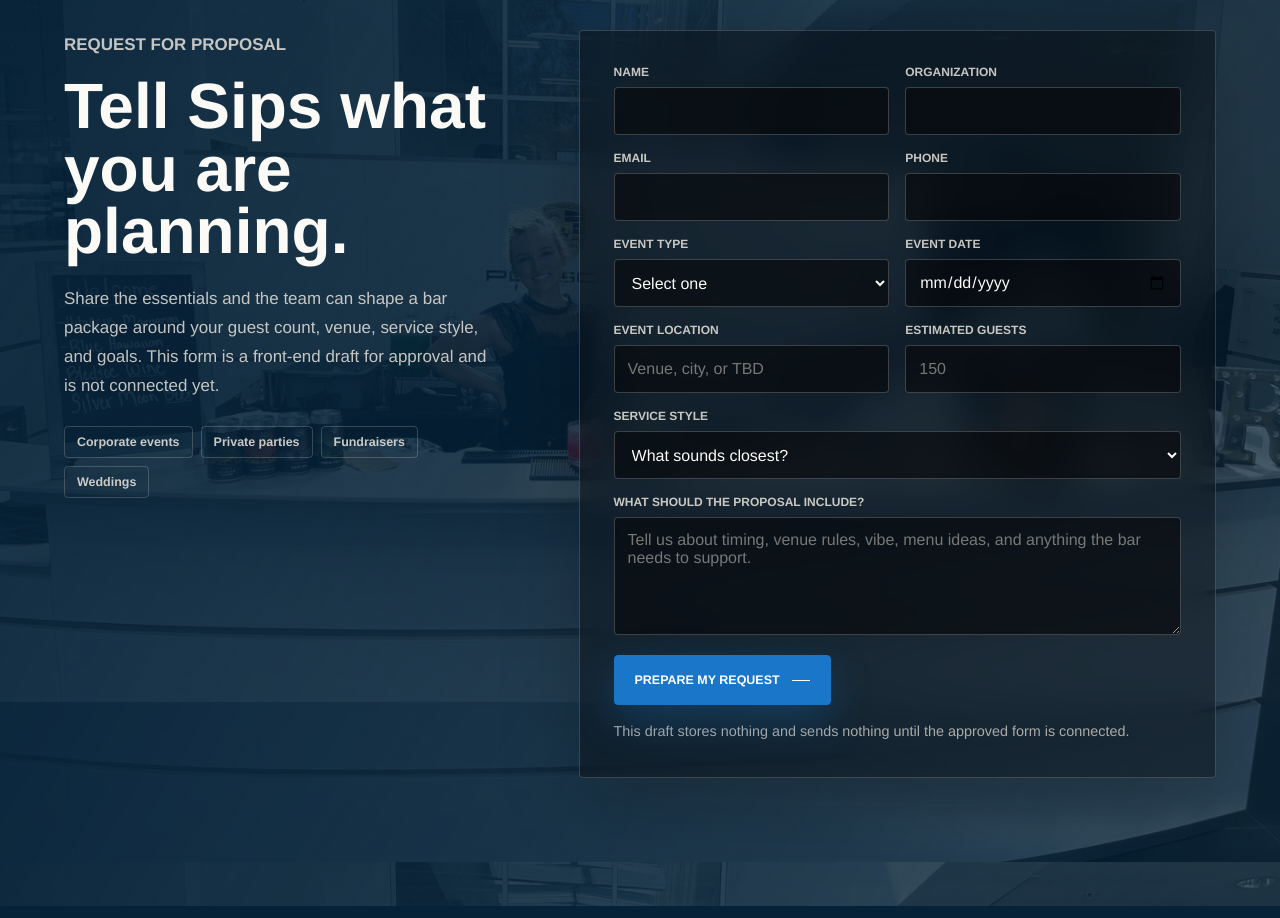
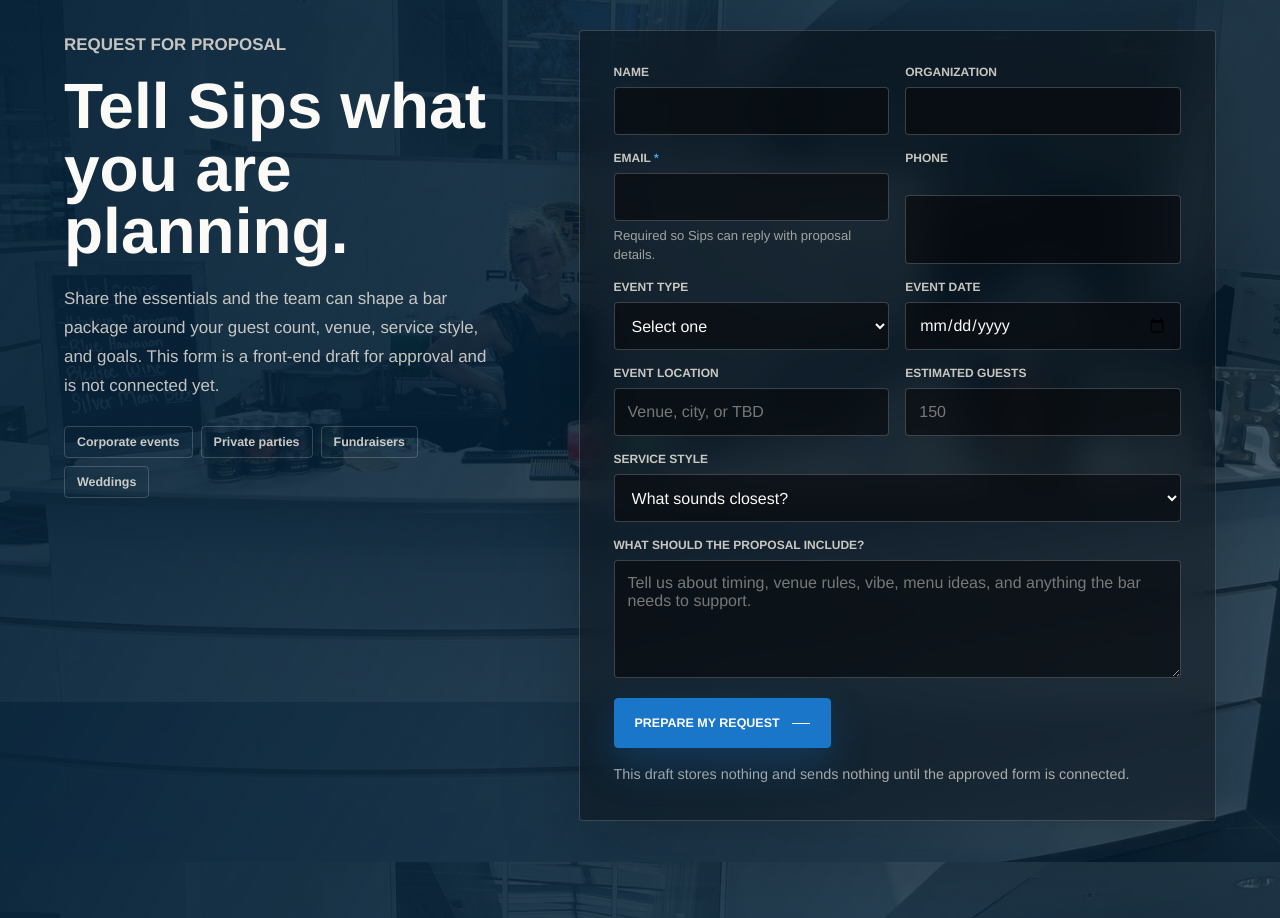
Before and after one commit to capo689/sips, a plain HTML site: page index.html in a window 1280 px wide. Shown: the part 6743-7661 px from the top of the page. Drawn offline with nearby package versions, Linux system fonts and the light colour scheme.

Commit message:
Make only email required on proposal form

```diff
--- a/index.html
+++ b/index.html
@@ -262,7 +262,7 @@
         <div class="form-row">
           <label>
             <span>Name</span>
-            <input name="name" autocomplete="name" required>
+            <input name="name" autocomplete="name">
           </label>
           <label>
             <span>Organization</span>
@@ -270,9 +270,10 @@
           </label>
         </div>
         <div class="form-row">
-          <label>
-            <span>Email</span>
-            <input type="email" name="email" autocomplete="email" required>
+          <label class="required-field">
+            <span>Email <em>*</em></span>
+            <input type="email" name="email" autocomplete="email" aria-describedby="email-help" required>
+            <small id="email-help">Required so Sips can reply with proposal details.</small>
           </label>
           <label>
             <span>Phone</span>
@@ -282,7 +283,7 @@
         <div class="form-row">
           <label>
             <span>Event type</span>
-            <select name="eventType" required>
+            <select name="eventType">
               <option value="">Select one</option>
               <option>Corporate event</option>
               <option>Fundraiser</option>
--- a/styles.css
+++ b/styles.css
@@ -792,6 +792,18 @@
   text-transform: uppercase;
 }
 
+.required-field em {
+  color: var(--blue-bright);
+  font-style: normal;
+}
+
+.required-field small {
+  margin-top: -2px;
+  color: rgba(247, 241, 231, 0.62);
+  font-size: 0.82rem;
+  line-height: 1.4;
+}
+
 input,
 select,
 textarea {
```
